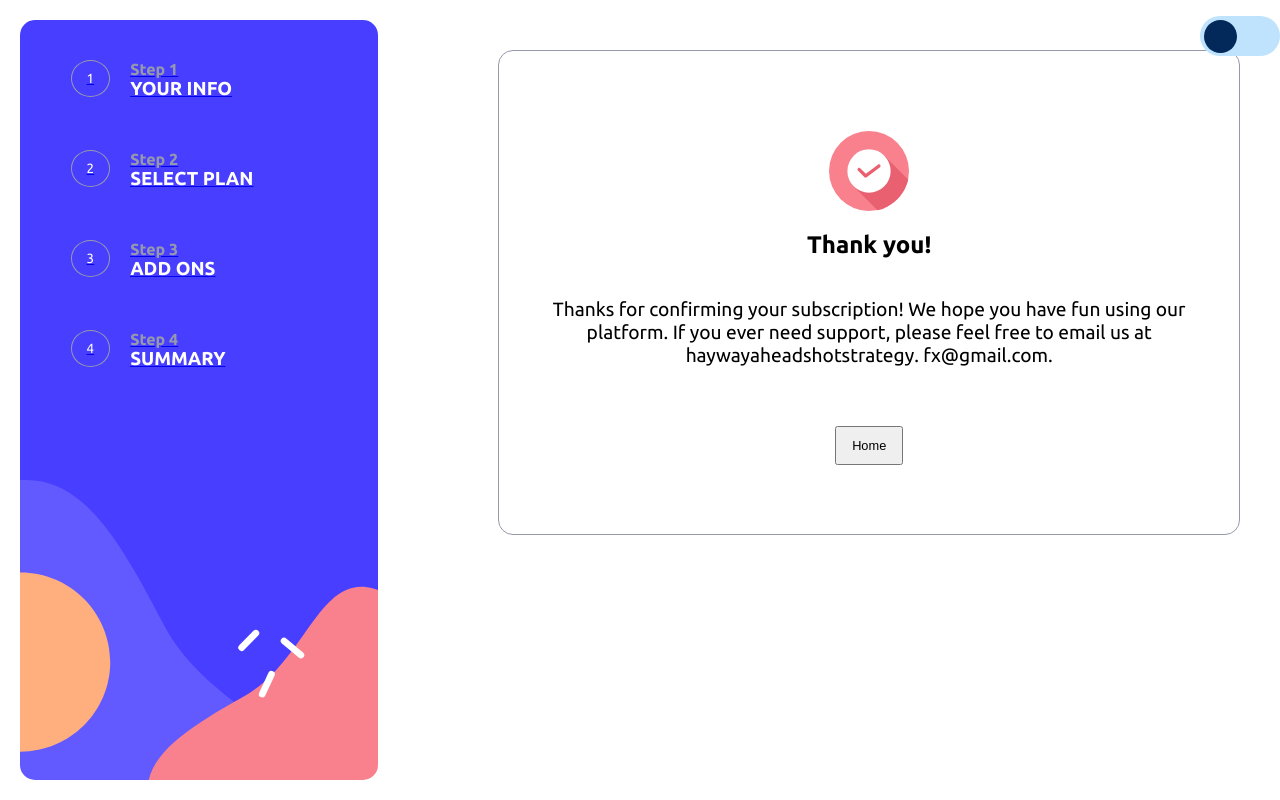
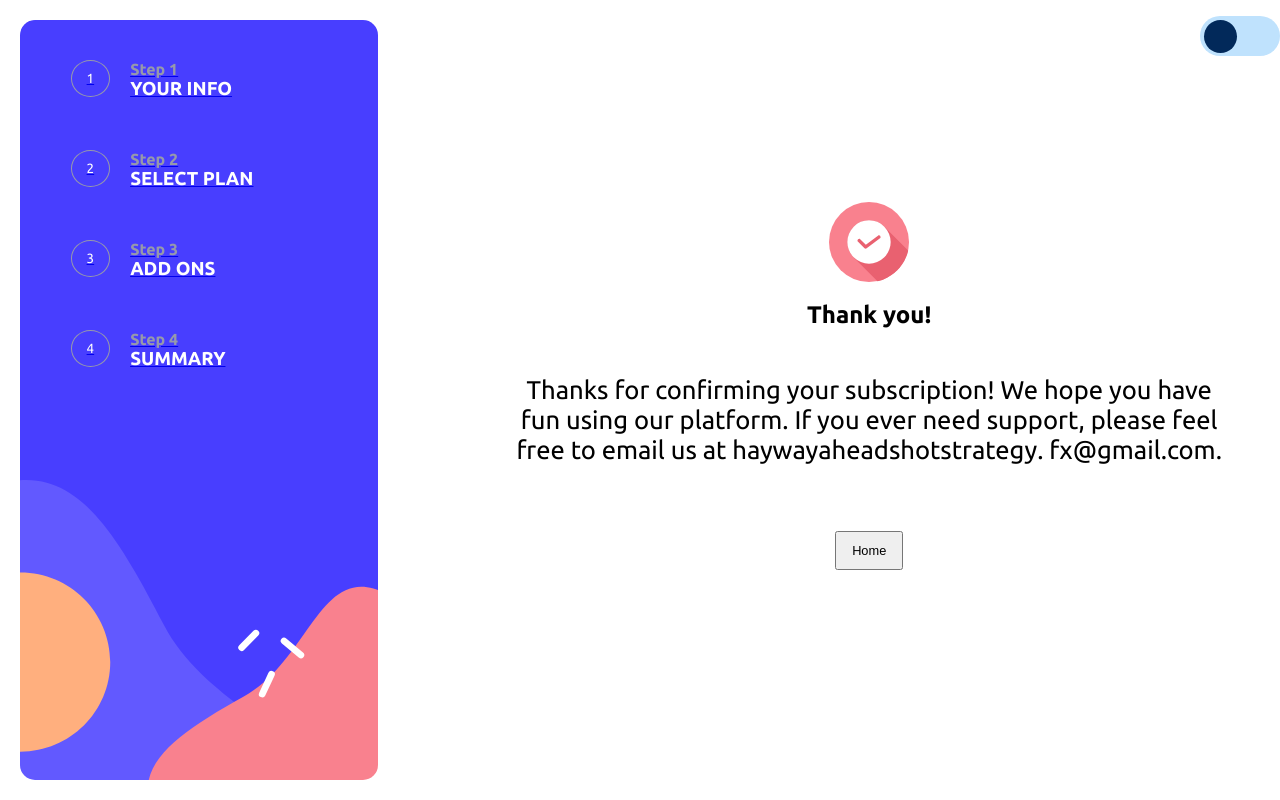
Before and after one commit to Haywayaheadshot/multi-step-form-main, a React (Create React App) app: page /thankYou in a window 1280 px wide. Built offline with nearby package versions, Linux system fonts and the light colour scheme.

Commit message:
Style desktop version and clear addons and plans array when home button is clicked

```diff
--- a/src/styles/thank-you.css
+++ b/src/styles/thank-you.css
@@ -22,10 +22,6 @@
 .thank-you-description {
   text-align: center;
   padding: 0 30px;
-
-  /* background-color: red; */
-
-  /* max-width: 250px; */
   font-size: 1.2rem;
 }
 
@@ -39,3 +35,24 @@
   padding: 10px 15px;
   font-size: 0.8rem;
 }
+
+@media (min-width: 745px) {
+  .thank-you-container {
+    border: none;
+    margin: 0;
+    padding: 0;
+    background: inherit;
+    border-radius: 15px;
+    display: flex;
+    flex-direction: column;
+    justify-content: center;
+    align-items: center;
+    min-height: 90vh;
+  }
+
+  .thank-you-description {
+    text-align: center;
+    padding: 0 30px;
+    font-size: 1.6rem;
+  }
+}
```
